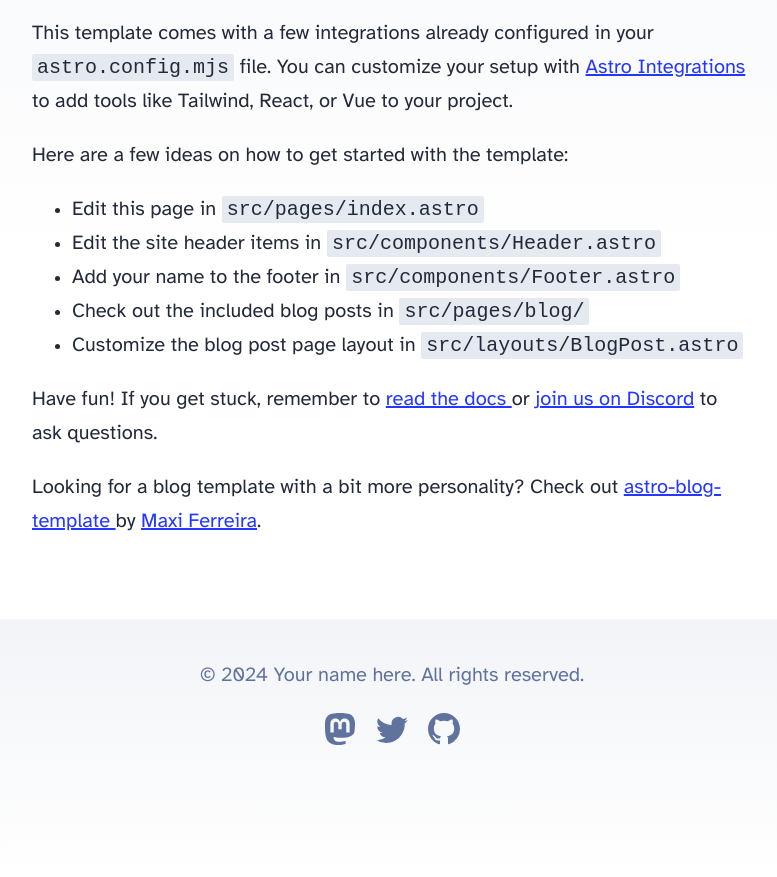
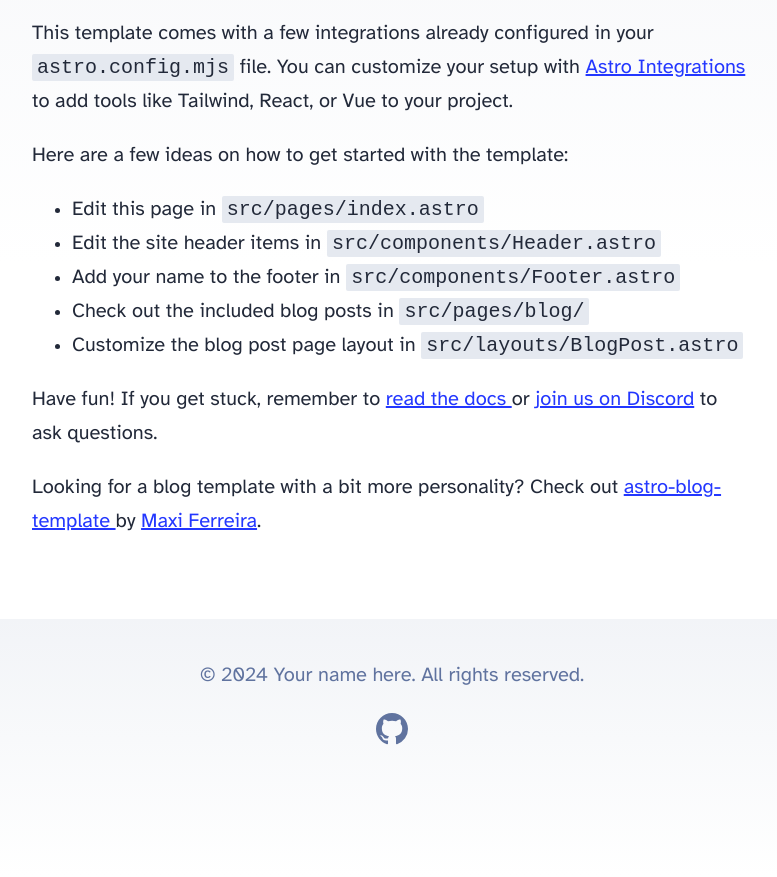
Before and after one commit to Monochrome0209/MonochromePapilio.github.io, an Astro site: page / in a window 1280 px wide. Shown: the part 336-1213 px from the top of the page, without its empty margins (248-1025 px from the left). Built offline with nearby package versions, Linux system fonts and the light colour scheme; Astro itself is replaced by a stand-in of ours.

Commit message:
fix: headerとfooterの内容を更新

```diff
--- a/src/components/Footer.astro
+++ b/src/components/Footer.astro
@@ -5,37 +5,14 @@ const today = new Date();
 <footer>
 	&copy; {today.getFullYear()} Your name here. All rights reserved.
 	<div class="social-links">
-		<a href="https://m.webtoo.ls/@astro" target="_blank">
-			<span class="sr-only">Follow Astro on Mastodon</span>
-			<svg
-				viewBox="0 0 16 16"
-				aria-hidden="true"
-				width="32"
-				height="32"
-				astro-icon="social/mastodon"
-				><path
-					fill="currentColor"
-					d="M11.19 12.195c2.016-.24 3.77-1.475 3.99-2.603.348-1.778.32-4.339.32-4.339 0-3.47-2.286-4.488-2.286-4.488C12.062.238 10.083.017 8.027 0h-.05C5.92.017 3.942.238 2.79.765c0 0-2.285 1.017-2.285 4.488l-.002.662c-.004.64-.007 1.35.011 2.091.083 3.394.626 6.74 3.78 7.57 1.454.383 2.703.463 3.709.408 1.823-.1 2.847-.647 2.847-.647l-.06-1.317s-1.303.41-2.767.36c-1.45-.05-2.98-.156-3.215-1.928a3.614 3.614 0 0 1-.033-.496s1.424.346 3.228.428c1.103.05 2.137-.064 3.188-.189zm1.613-2.47H11.13v-4.08c0-.859-.364-1.295-1.091-1.295-.804 0-1.207.517-1.207 1.541v2.233H7.168V5.89c0-1.024-.403-1.541-1.207-1.541-.727 0-1.091.436-1.091 1.296v4.079H3.197V5.522c0-.859.22-1.541.66-2.046.456-.505 1.052-.764 1.793-.764.856 0 1.504.328 1.933.983L8 4.39l.417-.695c.429-.655 1.077-.983 1.934-.983.74 0 1.336.259 1.791.764.442.505.661 1.187.661 2.046v4.203z"
-				></path></svg
-			>
-		</a>
-		<a href="https://twitter.com/astrodotbuild" target="_blank">
-			<span class="sr-only">Follow Astro on Twitter</span>
-			<svg viewBox="0 0 16 16" aria-hidden="true" width="32" height="32" astro-icon="social/twitter"
-				><path
-					fill="currentColor"
-					d="M5.026 15c6.038 0 9.341-5.003 9.341-9.334 0-.14 0-.282-.006-.422A6.685 6.685 0 0 0 16 3.542a6.658 6.658 0 0 1-1.889.518 3.301 3.301 0 0 0 1.447-1.817 6.533 6.533 0 0 1-2.087.793A3.286 3.286 0 0 0 7.875 6.03a9.325 9.325 0 0 1-6.767-3.429 3.289 3.289 0 0 0 1.018 4.382A3.323 3.323 0 0 1 .64 6.575v.045a3.288 3.288 0 0 0 2.632 3.218 3.203 3.203 0 0 1-.865.115 3.23 3.23 0 0 1-.614-.057 3.283 3.283 0 0 0 3.067 2.277A6.588 6.588 0 0 1 .78 13.58a6.32 6.32 0 0 1-.78-.045A9.344 9.344 0 0 0 5.026 15z"
-				></path></svg
-			>
-		</a>
-		<a href="https://github.com/withastro/astro" target="_blank">
-			<span class="sr-only">Go to Astro's GitHub repo</span>
+		<a href="https://github.com/Monochrome0209" target="_blank">
+			<span class="sr-only">Go to My GitHub</span>
 			<svg viewBox="0 0 16 16" aria-hidden="true" width="32" height="32" astro-icon="social/github"
 				><path
 					fill="currentColor"
 					d="M8 0C3.58 0 0 3.58 0 8c0 3.54 2.29 6.53 5.47 7.59.4.07.55-.17.55-.38 0-.19-.01-.82-.01-1.49-2.01.37-2.53-.49-2.69-.94-.09-.23-.48-.94-.82-1.13-.28-.15-.68-.52-.01-.53.63-.01 1.08.58 1.23.82.72 1.21 1.87.87 2.33.66.07-.52.28-.87.51-1.07-1.78-.2-3.64-.89-3.64-3.95 0-.87.31-1.59.82-2.15-.08-.2-.36-1.02.08-2.12 0 0 .67-.21 2.2.82.64-.18 1.32-.27 2-.27.68 0 1.36.09 2 .27 1.53-1.04 2.2-.82 2.2-.82.44 1.1.16 1.92.08 2.12.51.56.82 1.27.82 2.15 0 3.07-1.87 3.75-3.65 3.95.29.25.54.73.54 1.48 0 1.07-.01 1.93-.01 2.2 0 .21.15.46.55.38A8.012 8.012 0 0 0 16 8c0-4.42-3.58-8-8-8z"
-				></path></svg
-			>
+				></path>
+			</svg>
 		</a>
 	</div>
 </footer>
--- a/src/components/Header.astro
+++ b/src/components/Header.astro
@@ -18,8 +18,8 @@ import { SITE_TITLE } from '../consts';
 					><path
 						fill="currentColor"
 						d="M8 0C3.58 0 0 3.58 0 8c0 3.54 2.29 6.53 5.47 7.59.4.07.55-.17.55-.38 0-.19-.01-.82-.01-1.49-2.01.37-2.53-.49-2.69-.94-.09-.23-.48-.94-.82-1.13-.28-.15-.68-.52-.01-.53.63-.01 1.08.58 1.23.82.72 1.21 1.87.87 2.33.66.07-.52.28-.87.51-1.07-1.78-.2-3.64-.89-3.64-3.95 0-.87.31-1.59.82-2.15-.08-.2-.36-1.02.08-2.12 0 0 .67-.21 2.2.82.64-.18 1.32-.27 2-.27.68 0 1.36.09 2 .27 1.53-1.04 2.2-.82 2.2-.82.44 1.1.16 1.92.08 2.12.51.56.82 1.27.82 2.15 0 3.07-1.87 3.75-3.65 3.95.29.25.54.73.54 1.48 0 1.07-.01 1.93-.01 2.2 0 .21.15.46.55.38A8.012 8.012 0 0 0 16 8c0-4.42-3.58-8-8-8z"
-					></path></svg
-				>
+					></path>
+				</svg>
 			</a>
 		</div>
 	</nav>
```
